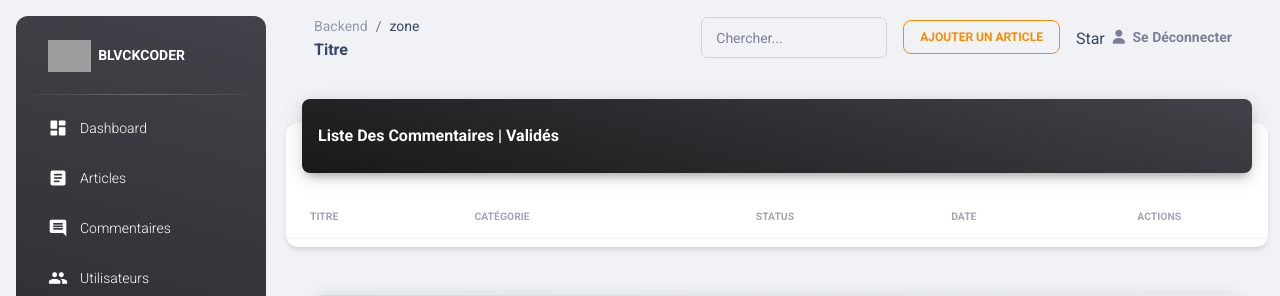
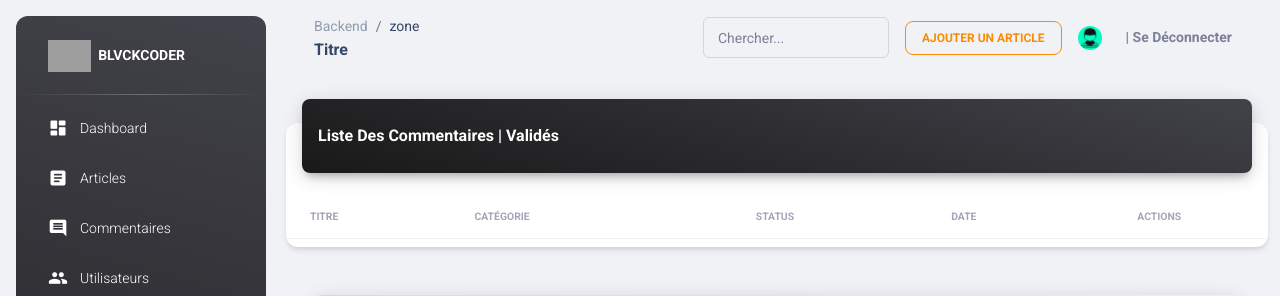
Before and after one commit to blvckcoder/P5-Blog, a PHP site: template templates/backend/comments.twig in a window 1280 px wide. Shown: the top 296 px of the page. Run offline with PHP 8.4, Linux system fonts and the light colour scheme; the template is opened without the code that fills it, so the values that code supplies are empty; some libraries are stand-ins or nearby versions; grey boxes are pictures that could not be loaded.

Commit message:
FEAT(authentication): Add username in backoffice navbar

```diff
--- a/templates/backend/parts/navbar.twig
+++ b/templates/backend/parts/navbar.twig
@@ -22,23 +22,32 @@
                 Article</a>
             </li>
             <li class="mt-2">
-              <a class="github-button" href="https://github.com/blvckcoder/P5_Blog" data-icon="octicon-star"
-                data-size="large" data-show-count="true" aria-label="Star blvckcoder/P5_Blog on GitHub">Star</a>
+              <a class="avatar avatar-xs rounded-circle">
+                <img src="../public/assets/img/profil/avatar.jpg" alt="team4"></a>
+            </li>
+                        <li class="nav-item d-flex align-items-center mx-2">
+              <a class="nav-link text-body font-weight-bold px-0">
+                <span class="d-sm-inline d-none">{{nickname}}</span>
+              </a>
             </li>
             <li class="nav-item d-xl-none ps-3 d-flex align-items-center">
               <a href="javascript:;" class="nav-link text-body p-0" id="iconNavbarSidenav">
                 <div class="sidenav-toggler-inner">
                   <i class="sidenav-toggler-line"></i>
-                  <i class="sidenav-toggler-line"></i>
-                  <i class="sidenav-toggler-line"></i>
+                  <i class="sidenav-toggler-line"><a class="btn btn-outline-warning btn-sm mb-0 me-3"
+                      href="/admin/postcreate">Ajouter un
+                      Article</a></i>
+                  <i class="sidenav-toggler-line"> <a href="/logout" class="nav-link text-body font-weight-bold px-0">
+                      <i class="fa fa-user me-sm-1"></i>
+                      <span class="d-sm-inline d-none">Se Déconnecter</span>
+                    </a></i>
                 </div>
               </a>
             </li>
 
             <li class="nav-item d-flex align-items-center mx-2">
               <a href="/logout" class="nav-link text-body font-weight-bold px-0">
-                <i class="fa fa-user me-sm-1"></i>
-                <span class="d-sm-inline d-none">Se Déconnecter</span>
+                <span class="d-sm-inline d-none">| Se Déconnecter</span>
               </a>
             </li>
           </ul>
```
